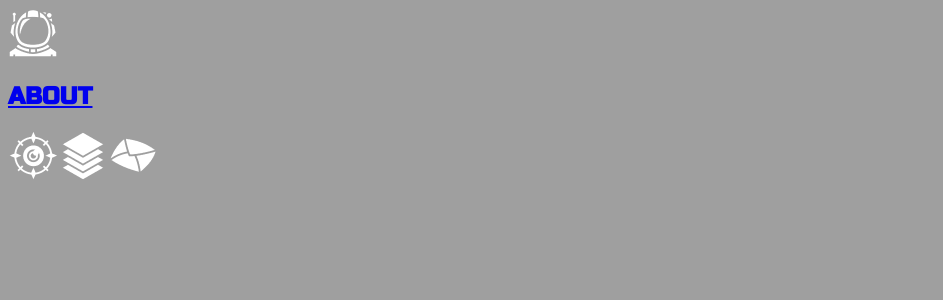
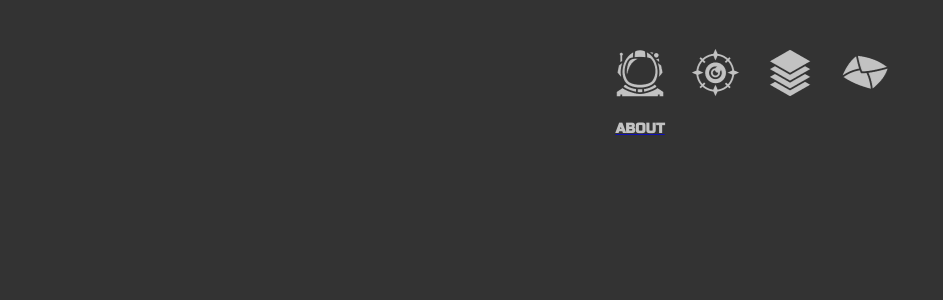
Before and after one commit to comicsamays/samay-portfolio, a React (Create React App) app: page / in a window 1280 px wide. Shown: the top 300 px of the page, without its empty margins (0-943 px from the left). Built offline with nearby package versions, Linux system fonts and the light colour scheme.

Commit message:
bugfix: typo in NavLink

```diff
--- a/src/nav/Nav.js
+++ b/src/nav/Nav.js
@@ -52,7 +52,7 @@ const renderNavLink = (to, imgSrc, altText, navClass) => {
     "nav-link"
 
     return (
-        <Link to={to} classNae={linkClass}>
+        <Link to={to} className={linkClass}>
             <img src={imgSrc} alt={altText}/>
             {isCurrent && <h1 className="page-title">{pageTitle}</h1>}
         </Link>
--- a/src/styles/app.css
+++ b/src/styles/app.css
@@ -4,6 +4,7 @@ body{
     font-family: "Russo One", sans-serif;
     color: white;
     -webkit-tap-highlightcolor: transparent;
+    background-color: #333;
 }
 
 :root {
--- a/src/styles/nav.css
+++ b/src/styles/nav.css
@@ -1,4 +1,44 @@
-html, body {
-  background-color: rgb(159, 159, 159);
-  height: 100%
+.nav {
+  position: fixed;
+  display: flex;
+  align-items: flex-start;
+  top: 3rem;
+  gap: 1.5625rem;
+  left: 50%
 }
+
+.nav-about {
+  transform: translateX(-1.56rem);
+}
+.nav-skills {
+  transform: translateX(-6.25rem);
+}
+.nav-projects {
+  transform: translateX(-10.94rem);
+}
+.nav-contact {
+  transform: translateX(-15.62rem);
+}
+
+a {
+  width: 3.125rem;
+  display: flex;
+  flex-direction: column;
+  justify-content: center;
+  align-items: center;
+  gap: 0.625rem;
+}
+
+.page-title {
+  font-size: 0.875rem;
+  color: white;
+  cursor: default;
+}
+
+.nav-link {
+  opacity: 0.7;
+}
+
+.nav-link:hover {
+  opacity: 1;
+}
```
